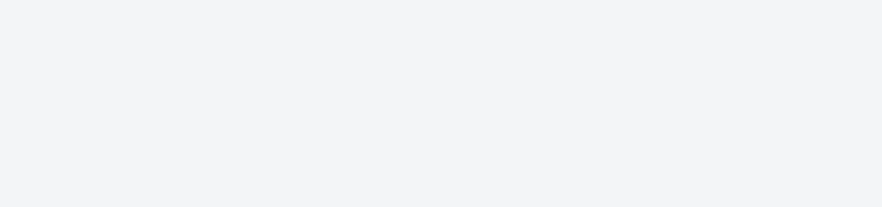
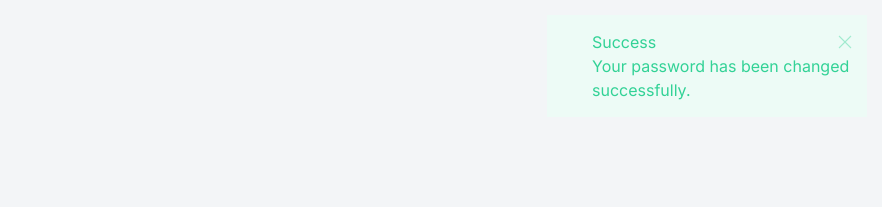
Before and after one commit to frncsvn1030/qsi-api-playground, a website: page reset-password-page.html in a window 1280 px wide. Shown: the top 207 px of the page, without its empty margins (398-1280 px from the left). Drawn offline with nearby package versions, Linux system fonts and the light colour scheme.

Commit message:
add: notification component

```diff
--- a/reset-password-page.html
+++ b/reset-password-page.html
@@ -66,17 +66,24 @@
                         </div>
                     </form>
 
-                    <!-- When reset password is successful -->
-                    <div hidden>
-                        <div class="password-success-alert">
-                            Your password has been successfully updated.
-                            You can now sign in with your new password.
-                        </div>
-
-                        <div class="password-success-actions">
-                            <button class="uk-button button button--back">
-                                &#8592; Back to sign in
-                            </button>
+                    <!-- Success Message -->
+                    <div class="uk-position-top-right uk-position-small uk-width-1-2@s uk-width-1-3@m uk-width-1-4@l">
+                        <!-- uk-alert-* / notification-* (success, warning, danger) -->
+                        <div class="uk-alert-success notification notification-success uk-padding-small" uk-alert>
+                            <a class="uk-alert-close" uk-close></a>
+                            <div class="uk-grid-medium uk-flex-middle" uk-grid>
+                                <div class="uk-width-auto">
+                                    <hero-icon-outline name="badge-check" class="icon-34"></hero-icon-outline>
+                                </div>
+                                <div class="uk-width-expand">
+                                    <!--QX Add Class-->
+                                    <div class="title">Success</div>
+                                    <!--QX Add Class-->
+                                    <div class="body">
+                                        Your password has been changed successfully.
+                                    </div>
+                                </div>
+                            </div>
                         </div>
                     </div>
                 </div>
--- /dev/null
+++ b/scss/components/_notification.scss
@@ -0,0 +1,50 @@
+@use "../variables" as *;
+@use "../functions" as *;
+@use "../mixins" as *;
+
+.notification {
+	& .title {
+		font-family: $inter-regular;
+		font-size: font-size(base);
+        font-weight: font-weight(bold);
+		color: text(primary);
+	}
+
+	& .body {
+		font-family: $inter-regular;
+        font-size: font-size(sm);
+		color: text(primary);
+	}
+
+	&.notification {
+		&-success {
+			color: text(success);
+			border-left: 3px solid text(success);
+
+			& .title,
+			& .body {
+				color: text(success);
+			}
+		}
+
+		&-danger {
+			color: text(error);
+			border-left: 3px solid text(error);
+
+			& .title,
+			& .body {
+				color: text(error);
+			}
+		}
+
+		&-warning {
+			color: text(warning);
+			border-left: 3px solid text(warning);
+
+			& .title,
+			& .body {
+				color: text(warning);
+			}
+		}
+	}
+}
--- a/scss/style.scss
+++ b/scss/style.scss
@@ -19,6 +19,8 @@
 @use "./components/section";
 @use "./components/page";
 @use "./components/toggle";
+@use "./components/table";
+@use "./components/notification";
 
 
 // layouts
```
